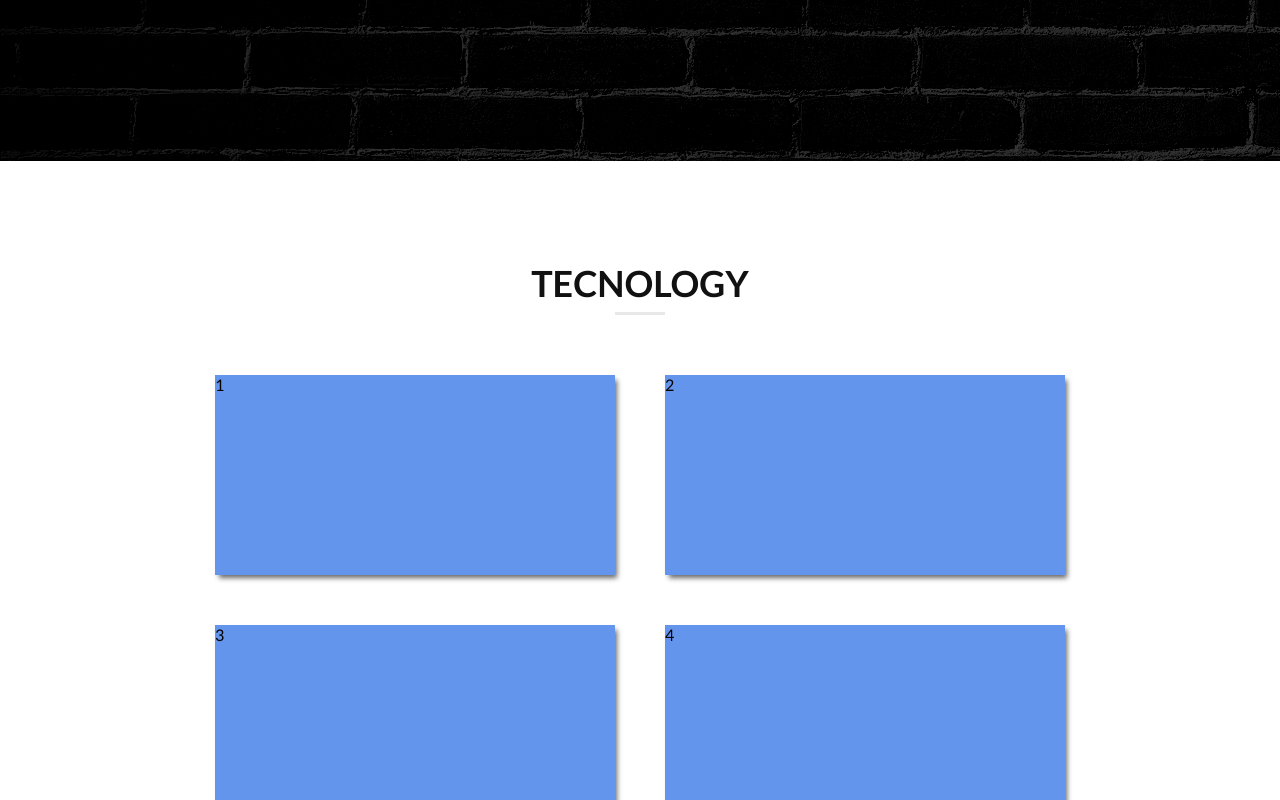
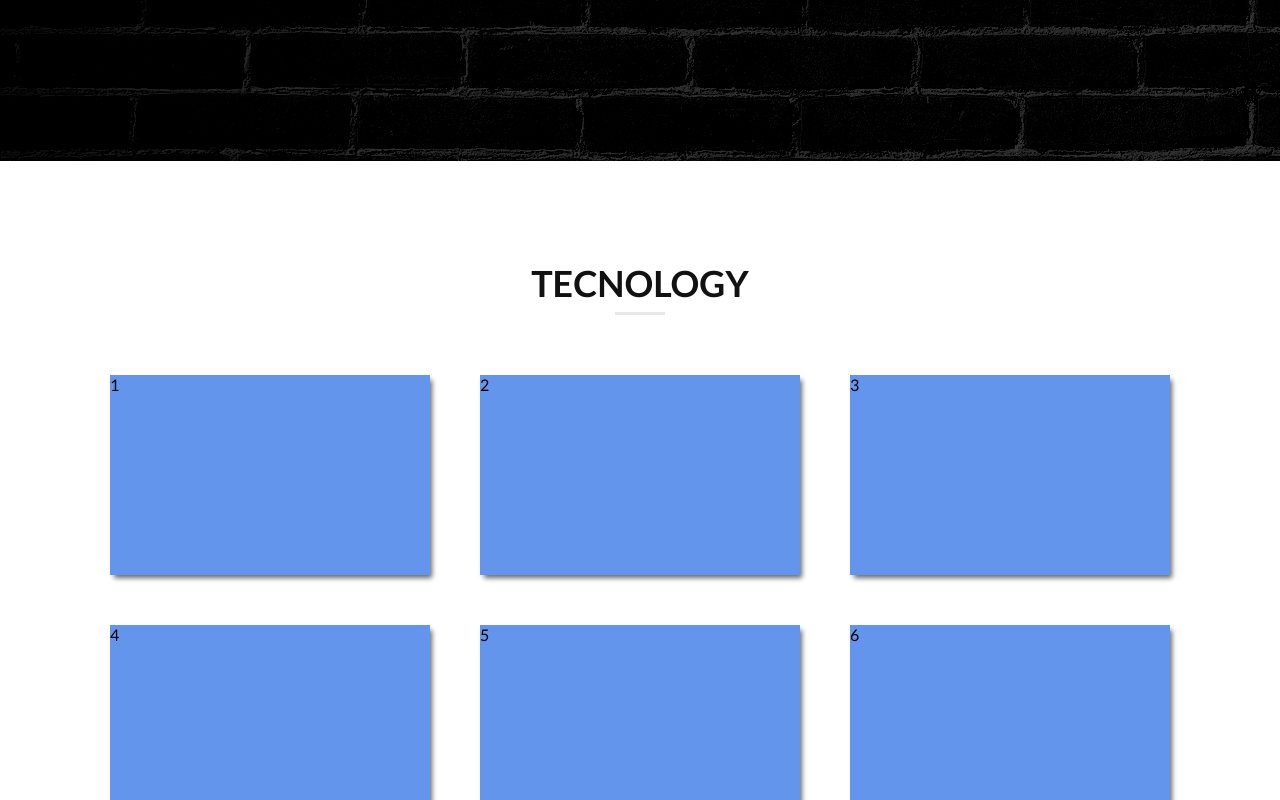
Before and after one commit to Wladyslav/ourapp, a React (Create React App) app: page / in a window 1280 px wide. Shown: the part 2000-2800 px from the top of the page. Built offline with nearby package versions, Linux system fonts and the light colour scheme.

Commit message:
turn on navigation

```diff
--- a/src/layout/header/Header.js
+++ b/src/layout/header/Header.js
@@ -1,17 +1,12 @@
 import React from "react";
 import styles from "../header/Header.module.scss";
 import Navigation from "../navigation/Navigation.js";
-import Example from "../mobileNav/Example"
-
+import Example from "../mobileNav/Example";
 
 const Header = () => (
   <header className={styles.header}>
-
-    <Example/>
-
-
-
-
+    <Example />
+    <Navigation />
   </header>
 );
 
--- a/src/pages/mainPage/TecSection/TecSection.module.scss
+++ b/src/pages/mainPage/TecSection/TecSection.module.scss
@@ -1,5 +1,5 @@
 .tec_section_container {
-  max-width: 1300px;
+  max-width: 1100px;
   margin: 0 auto;
   padding: 100px 0;
   display: flex;
--- a/src/pages/mainPage/TecSection/Tile/Tile.module.scss
+++ b/src/pages/mainPage/TecSection/Tile/Tile.module.scss
@@ -1,5 +1,5 @@
 .tile_container {
-  width: 400px;
+  width: 320px;
   height: 200px;
   background: cornflowerblue;
   box-shadow: 3px 4px 5px -1px rgba(0, 0, 0, 0.6);
@@ -20,18 +20,18 @@
     transform-origin: 50% 50%;
   }
   15% {
-    transform: translateX(-30px) rotate(-6deg);
+    transform: translateX(-10px) rotate(-3deg);
   }
   30% {
-    transform: translateX(15px) rotate(6deg);
+    transform: translateX(7px) rotate(3deg);
   }
   45% {
-    transform: translateX(-15px) rotate(-3.6deg);
+    transform: translateX(-7px) rotate(-2deg);
   }
   60% {
-    transform: translateX(9px) rotate(2.4deg);
+    transform: translateX(4px) rotate(1.4deg);
   }
   75% {
-    transform: translateX(-6px) rotate(-1.2deg);
+    transform: translateX(-3px) rotate(-0.9deg);
   }
 }
```
